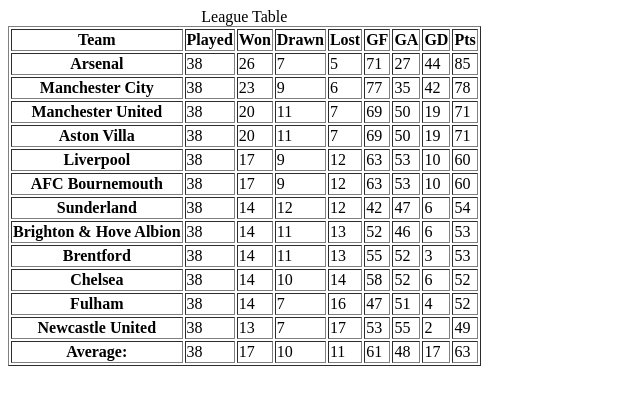
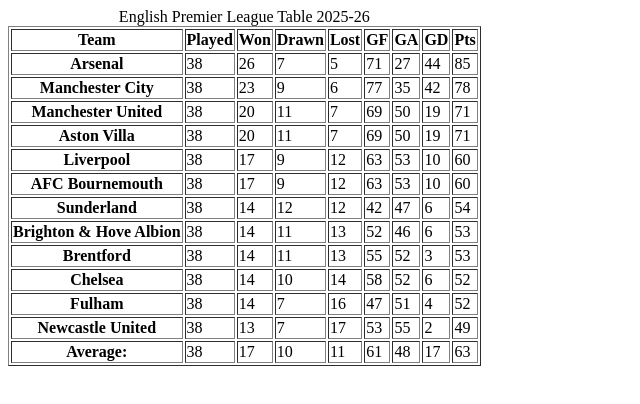
Before and after one commit to nehatk27/week-1, a website: page day4/tables.html in a window 1280 px wide. Shown: the whole page, without its empty margins (0-640 px from the left). Drawn offline with Linux system fonts and the light colour scheme.

Commit message:
refactor

```diff
--- a/day4/tables.html
+++ b/day4/tables.html
@@ -9,7 +9,7 @@
     <main>
       <table border="1">
         <caption>
-          League Table
+          English Premier League Table 2025-26
         </caption>
 
         <thead>
```
